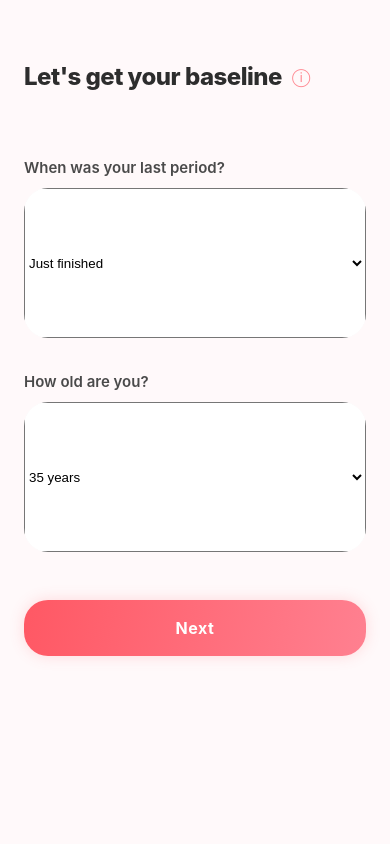
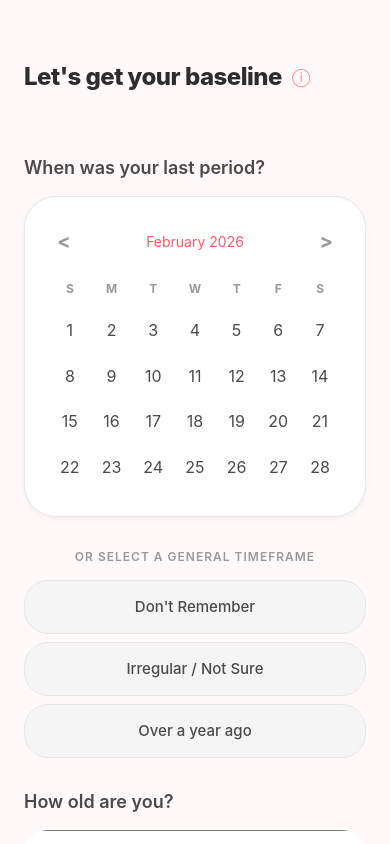
Before and after one commit to Netshadows/Hot-Flash, a React Native app in the folder mobile/: screen /OnboardingBaseline in a window 390 px wide. Built offline with nearby package versions, Linux system fonts and the light colour scheme.

Commit message:
feat: Replace basic period picker with interactive inline Calendar and generic fallback options

```diff
--- a/mobile/src/screens/OnboardingBaselineScreen.js
+++ b/mobile/src/screens/OnboardingBaselineScreen.js
@@ -1,22 +1,45 @@
 import React, { useState } from 'react';
-import { View, StyleSheet, ScrollView } from 'react-native';
+import { View, StyleSheet, ScrollView, TouchableOpacity } from 'react-native';
 import { AppText } from '../components/Typography';
 import { Button } from '../components/Button';
 import { ScientificHint } from '../components/ScientificHint';
 import { COLORS, SPACING, RADIUS } from '../constants/theme';
-import { Picker } from '@react-native-picker/picker'; // We will need to add this dependency, or use standard RN components if not available
+import { Picker } from '@react-native-picker/picker';
 
 export const OnboardingBaselineScreen = ({ navigation, route }) => {
     const { profileData } = route.params || { profileData: {} };
 
-    const [lastPeriod, setLastPeriod] = useState('just_finished');
+    const [selectedDate, setSelectedDate] = useState(null);
+    const [generalResponse, setGeneralResponse] = useState(null);
+    const [currentMonth, setCurrentMonth] = useState(new Date());
     const [age, setAge] = useState(35);
 
     const handleNext = () => {
+        // Construct the payload prioritizing specific date if selected, otherwise generic
+        const lastPeriodData = selectedDate ? { type: 'specific', date: selectedDate.toISOString() } : { type: 'generic', value: generalResponse };
         navigation.navigate('OnboardingLifestyle', {
-            profileData: { ...profileData, baseline: { lastPeriod, age } }
+            profileData: { ...profileData, baseline: { lastPeriod: lastPeriodData, age } }
         });
     }
+
+    // Mini Calendar Logic
+    const daysInMonth = new Date(currentMonth.getFullYear(), currentMonth.getMonth() + 1, 0).getDate();
+    const firstDayIndex = new Date(currentMonth.getFullYear(), currentMonth.getMonth(), 1).getDay();
+    const days = Array.from({ length: daysInMonth }, (_, i) => i + 1);
+
+    const handlePrevMonth = () => setCurrentMonth(new Date(currentMonth.getFullYear(), currentMonth.getMonth() - 1, 1));
+    const handleNextMonth = () => setCurrentMonth(new Date(currentMonth.getFullYear(), currentMonth.getMonth() + 1, 1));
+
+    const handleDateSelect = (day) => {
+        const d = new Date(currentMonth.getFullYear(), currentMonth.getMonth(), day);
+        setSelectedDate(d);
+        setGeneralResponse(null); // Clear generic if specific mapped
+    };
+
+    const handleGenericSelect = (val) => {
+        setGeneralResponse(val);
+        setSelectedDate(null); // Clear specific if generic mapped
+    };
 
     return (
         <ScrollView style={styles.container} contentContainerStyle={styles.content}>
@@ -28,17 +51,66 @@ export const OnboardingBaselineScreen = ({ navigation, route }) => {
             <AppText variant="body" style={styles.prompt}>
                 When was your last period?
             </AppText>
-            <View style={styles.pickerContainer}>
-                <Picker
-                    selectedValue={lastPeriod}
-                    onValueChange={(itemValue) => setLastPeriod(itemValue)}
-                    style={styles.picker}
-                >
-                    <Picker.Item label="Just finished" value="just_finished" />
-                    <Picker.Item label="A week ago" value="week_ago" />
-                    <Picker.Item label="A month ago" value="month_ago" />
-                    <Picker.Item label="Not sure / Irregular" value="irregular" />
-                </Picker>
+
+            {/* Inline Mini Calendar */}
+            <View style={styles.calendarCard}>
+                <View style={styles.calHeader}>
+                    <TouchableOpacity onPress={handlePrevMonth} style={styles.navBtn}>
+                        <AppText style={styles.navText}>{"<"}</AppText>
+                    </TouchableOpacity>
+                    <AppText variant="heading3" style={{ color: COLORS.primary }}>
+                        {currentMonth.toLocaleString('default', { month: 'long', year: 'numeric' })}
+                    </AppText>
+                    <TouchableOpacity onPress={handleNextMonth} style={styles.navBtn}>
+                        <AppText style={styles.navText}>{">"}</AppText>
+                    </TouchableOpacity>
+                </View>
+
+                <View style={styles.weekDays}>
+                    {['S', 'M', 'T', 'W', 'T', 'F', 'S'].map((d, i) => <AppText key={i} style={styles.weekDayText}>{d}</AppText>)}
+                </View>
+
+                <View style={styles.daysGrid}>
+                    {Array.from({ length: firstDayIndex }).map((_, i) => <View key={`empty-${i}`} style={styles.dayCell} />)}
+                    {days.map(day => {
+                        const isSelected = selectedDate &&
+                            selectedDate.getDate() === day &&
+                            selectedDate.getMonth() === currentMonth.getMonth() &&
+                            selectedDate.getFullYear() === currentMonth.getFullYear();
+                        return (
+                            <TouchableOpacity
+                                key={day}
+                                style={[styles.dayCell, isSelected && styles.dayCellSelected]}
+                                onPress={() => handleDateSelect(day)}
+                            >
+                                <AppText style={[styles.dayText, isSelected && styles.dayTextSelected]}>{day}</AppText>
+                            </TouchableOpacity>
+                        );
+                    })}
+                </View>
+            </View>
+
+            {/* General Responses */}
+            <AppText variant="caption" style={{ color: '#999', textAlign: 'center', marginBottom: SPACING.md }}>
+                OR SELECT A GENERAL TIMEFRAME
+            </AppText>
+
+            <View style={styles.genericGroup}>
+                {[
+                    { label: "Don't Remember", val: "dont_remember" },
+                    { label: "Irregular / Not Sure", val: "irregular" },
+                    { label: "Over a year ago", val: "over_a_year" }
+                ].map(opt => (
+                    <TouchableOpacity
+                        key={opt.val}
+                        style={[styles.genericBtn, generalResponse === opt.val && styles.genericBtnSelected]}
+                        onPress={() => handleGenericSelect(opt.val)}
+                    >
+                        <AppText style={[styles.genericText, generalResponse === opt.val && styles.genericTextSelected]}>
+                            {opt.label}
+                        </AppText>
+                    </TouchableOpacity>
+                ))}
             </View>
 
             <AppText variant="body" style={styles.prompt}>
@@ -57,8 +129,9 @@ export const OnboardingBaselineScreen = ({ navigation, route }) => {
             </View>
 
             <Button
-                title="Next"
+                title="Continue"
                 onPress={handleNext}
+                disabled={!selectedDate && !generalResponse}
                 style={styles.nextButton}
             />
         </ScrollView>
@@ -80,8 +153,91 @@ const styles = StyleSheet.create({
     },
     prompt: {
         fontWeight: '600',
+        marginBottom: SPACING.md,
+        color: '#4A4A4A',
+        fontSize: 18
+    },
+    calendarCard: {
+        backgroundColor: '#FFF',
+        borderRadius: RADIUS.lg,
+        padding: SPACING.lg,
+        marginBottom: SPACING.xl,
+        borderWidth: 1,
+        borderColor: '#E8E8E8',
+        shadowColor: '#000',
+        shadowOffset: { width: 0, height: 2 },
+        shadowOpacity: 0.05,
+        shadowRadius: 5,
+        elevation: 2,
+    },
+    calHeader: {
+        flexDirection: 'row',
+        justifyContent: 'space-between',
+        alignItems: 'center',
+        marginBottom: SPACING.md,
+    },
+    navBtn: { padding: SPACING.sm },
+    navText: { fontSize: 20, color: '#999', fontWeight: 'bold' },
+    weekDays: {
+        flexDirection: 'row',
+        justifyContent: 'space-around',
         marginBottom: SPACING.sm,
-        color: '#4A4A4A'
+    },
+    weekDayText: {
+        color: '#999',
+        width: 32,
+        textAlign: 'center',
+        fontWeight: 'bold',
+        fontSize: 12
+    },
+    daysGrid: {
+        flexDirection: 'row',
+        flexWrap: 'wrap',
+        justifyContent: 'flex-start',
+    },
+    dayCell: {
+        width: '14.28%', // 100/7
+        aspectRatio: 1,
+        justifyContent: 'center',
+        alignItems: 'center',
+        marginBottom: 4,
+    },
+    dayCellSelected: {
+        backgroundColor: COLORS.primary,
+        borderRadius: 20,
+    },
+    dayText: {
+        color: '#4A4A4A',
+        fontSize: 16,
+    },
+    dayTextSelected: {
+        color: '#FFF',
+        fontWeight: 'bold',
+    },
+    genericGroup: {
+        gap: SPACING.sm,
+        marginBottom: SPACING.xl,
+    },
+    genericBtn: {
+        paddingVertical: 14,
+        paddingHorizontal: SPACING.md,
+        borderRadius: RADIUS.md,
+        backgroundColor: '#F5F5F5',
+        borderWidth: 1,
+        borderColor: '#E8E8E8',
+        alignItems: 'center',
+    },
+    genericBtnSelected: {
+        backgroundColor: 'rgba(255, 88, 100, 0.05)',
+        borderColor: COLORS.primary,
+    },
+    genericText: {
+        color: '#4A4A4A',
+        fontWeight: '500',
+    },
+    genericTextSelected: {
+        color: COLORS.primary,
+        fontWeight: '700',
     },
     pickerContainer: {
         backgroundColor: '#F5F5F5',
```
